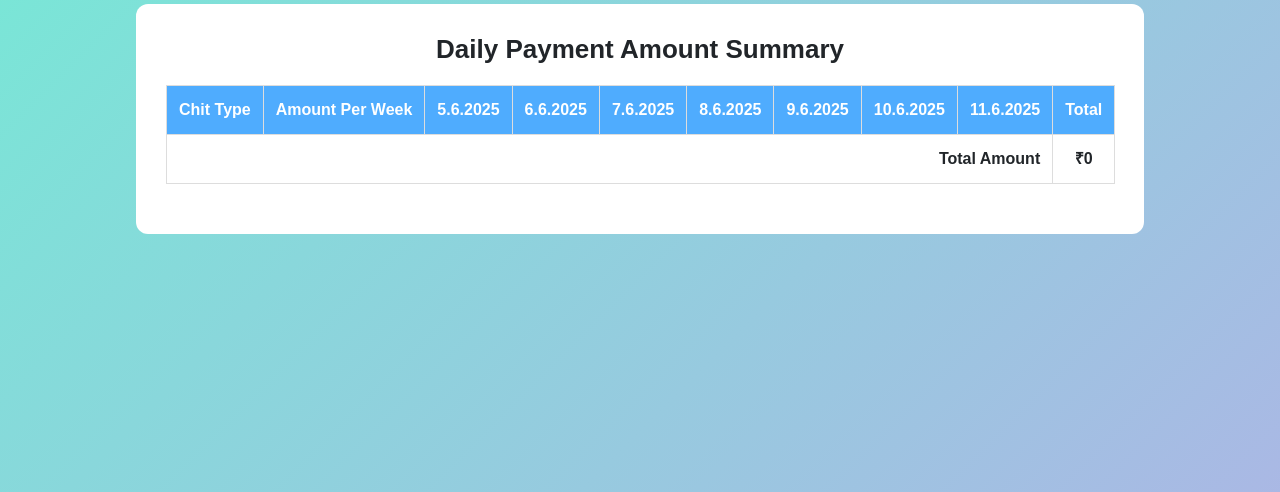
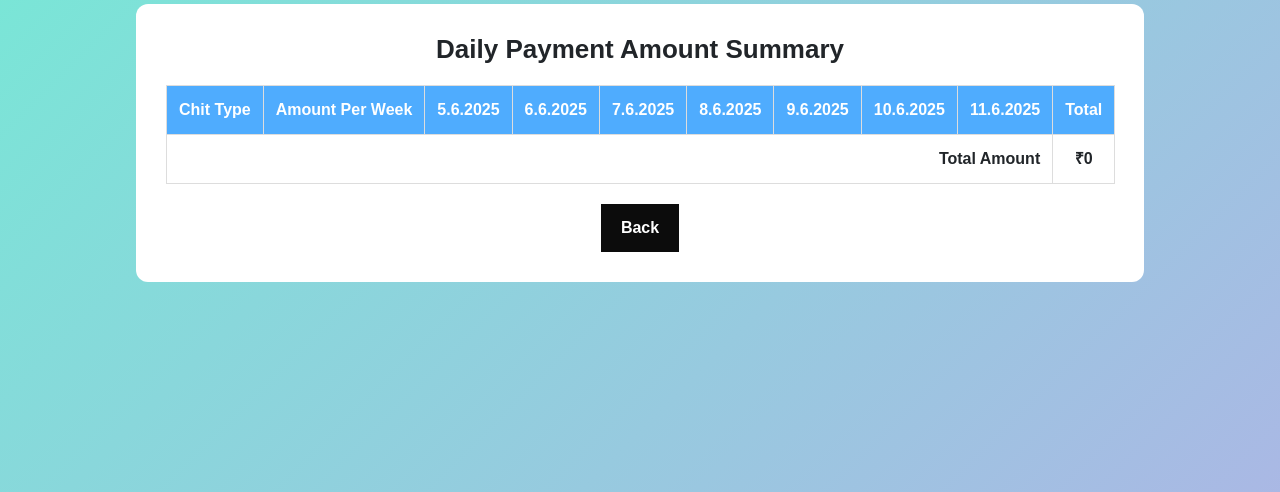
Before and after one commit to mahil-tech-academy/mahil-chitfund-app, a Django app: page /daily_summary/ in a window 1280 px wide. Shown: the part 226-718 px from the top of the page. Run offline with Django 5.2, Linux system fonts and the light colour scheme; data that the repository does not hold is empty.

Commit message:
Update daily_summary.html

```diff
--- a/CHITPROJECT/chitproject/chitapp/templates/daily_summary.html
+++ b/CHITPROJECT/chitproject/chitapp/templates/daily_summary.html
@@ -66,6 +66,20 @@ Chit Fund Project | Daily Summary
         td:nth-child(n+3):nth-last-child(n+2) {
             background-color: #f0f8ff;
         }
+
+        .back-btn {
+            background-color: #0c0c0c;
+            color: white;
+        }
+
+        button {
+            padding: 12px 20px;
+            font-size: 16px;
+            font-weight: bold;
+            border: none;
+            cursor: pointer;
+            transition: 0.3s;
+        }
     </style>
 </head>
 <body>
@@ -103,7 +117,11 @@ Chit Fund Project | Daily Summary
 
 
             </tbody>
-        </table>
+            </table>
+            <div class="btn-container">
+            <a href="{% url 'index' %}"><button class="back-btn">Back</button></a>
+        </div>
+
     </div>
 </body>
 </html>
```
